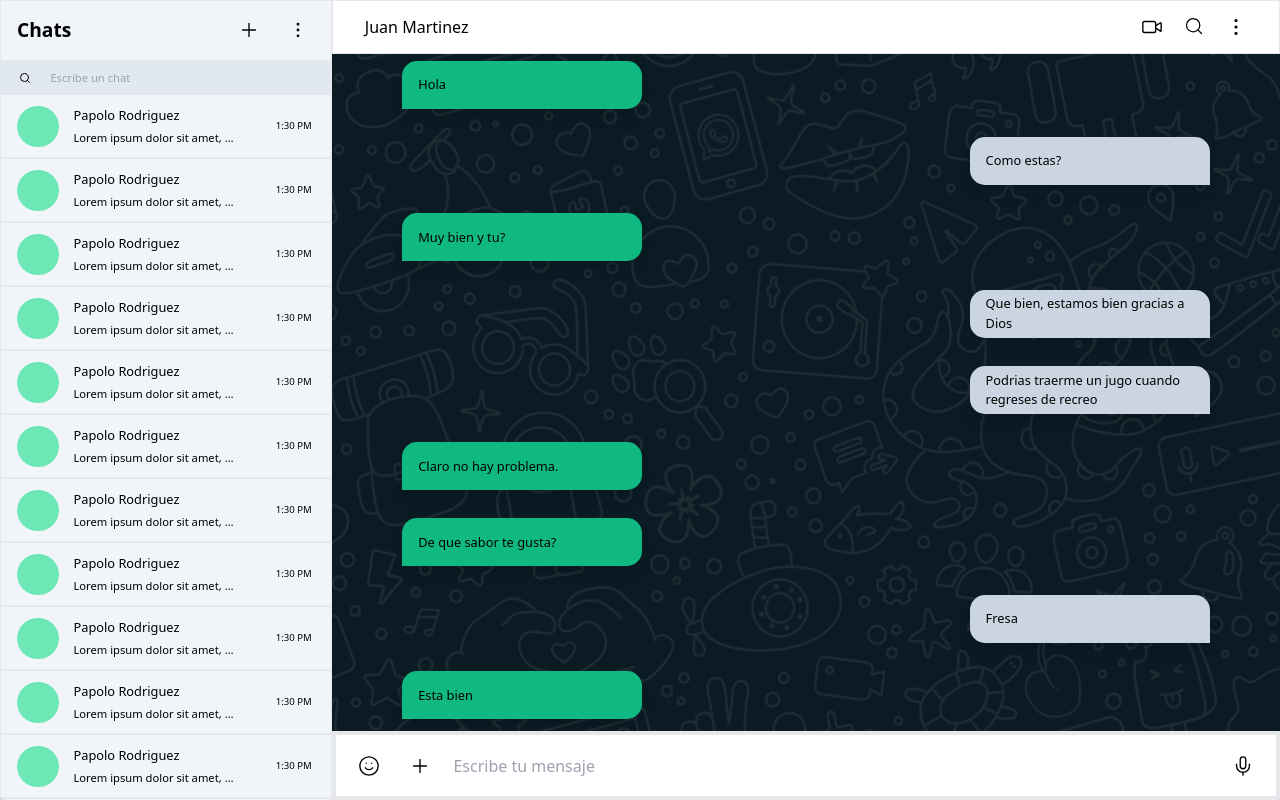
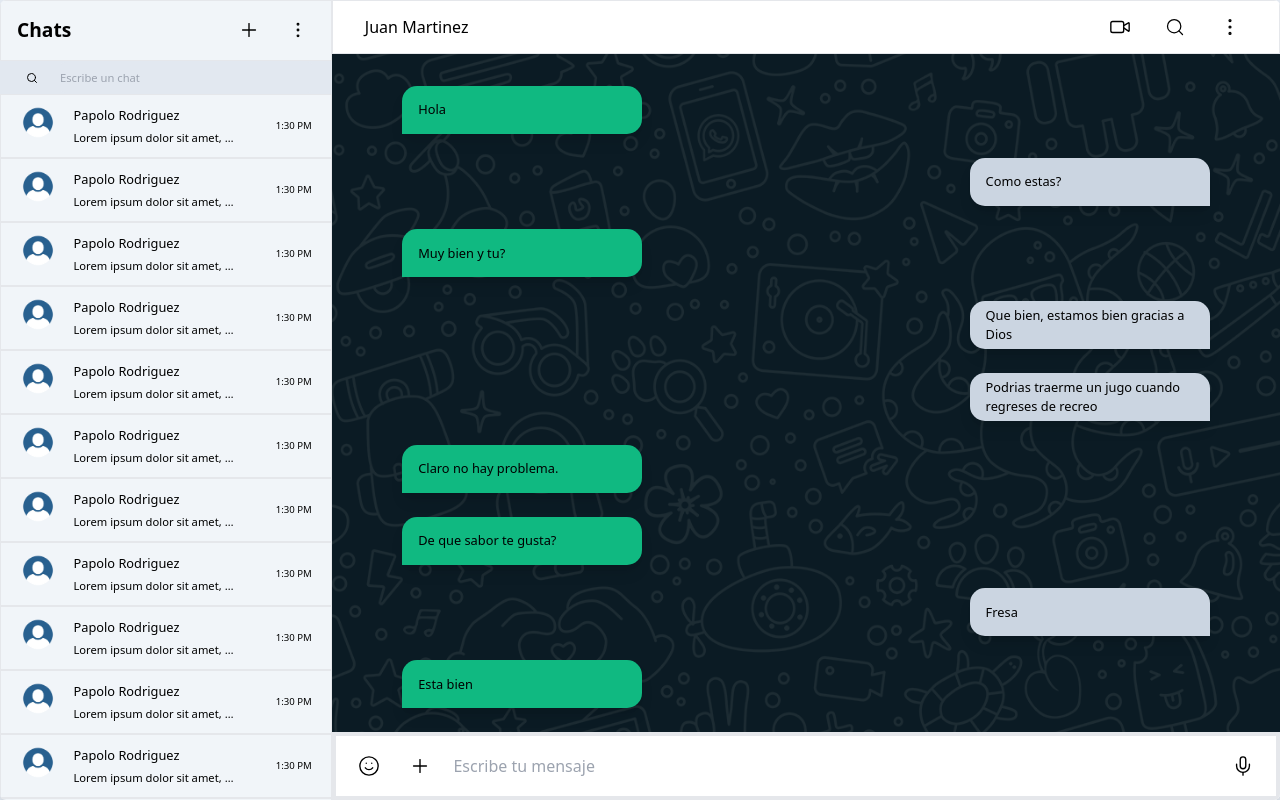
Before and after one commit to GuillermoTD/Keloke-APP, a React (Vite) app: page / in a window 1280 px wide. Both pictures are taken after a click on the element 164 px from the left and 126 px from the top of the page. Built offline with nearby package versions, Linux system fonts and the light colour scheme.

Commit message:
Se agrega funcionalidad de emojis y escritura

```diff
--- a/package.json
+++ b/package.json
@@ -11,6 +11,7 @@
   },
   "dependencies": {
     "autoprefixer": "^10.4.20",
+    "emoji-picker-react": "^4.12.0",
     "lucide-react": "^0.447.0",
     "postcss": "^8.4.47",
     "react": "^18.3.1",
--- a/src/components/ChatItem.tsx
+++ b/src/components/ChatItem.tsx
@@ -1,6 +1,6 @@
 import { useContext } from "react";
 import {ChatsContext} from "../contexts/ChatsContext"
-
+import UserImage from "../assets/userImage.png"
 
 const ChatItem = () => {
 
@@ -11,7 +11,9 @@ const ChatItem = () => {
       console.log("funcionó")
       changeScreen("ChatItem",{saludo:"test1"})
     }}>
-      <div className="w-[2.6rem] h-[2.6rem] bg-emerald-300 rounded-full text-[3px]"></div>
+      <div className="w-[2.6rem] h-[2.6rem] rounded-full text-[3px] overflow-hidden">
+          <img src={UserImage} alt="user-image" />
+      </div>
 
       <div className="flex items-center justify-between w-[80%] overflow-hidden">
         <div className="flex flex-col gap-[4px]">
--- a/src/components/Chatbox/ChatBox.jsx
+++ b/src/components/Chatbox/ChatBox.jsx
@@ -1,22 +1,41 @@
-import React from 'react'
+import React, { useState } from 'react'
 import "./Chatbox.css"
 import { Plus, Smile,Mic, Video, Search, EllipsisVertical } from 'lucide-react';
+import EmojiPicker from 'emoji-picker-react';
 
 const ChatBox = () => {
+const [showEmojiPicker, setShowEmojiPicker] = useState(false)
+const [emoji, setEmoji] = useState("")
+const [message, setMessage] = useState("")
+
+const handleEmojiClick = (emoji)=>{
+  setMessage(prevMessage => prevMessage + emoji)
+  console.log("emoji agregado")
+  console.log(message)
+}
+
   return (
     <div className="w-full h-full flex flex-col items-center">
         {/* Header */}
         <div className=" h-[4rem] w-full border-[0.118rem] bg-white flex items-center justify-between px-[2rem]">
             <p>Juan Martinez</p>
             <div className="flex gap-[1.3rem]">
+            <button className='ButtonIcon'>
               <Video size={22} strokeWidth={1.5} />
+            </button>
+
+            <button className='ButtonIcon'>
               <Search size={20} strokeWidth={1.5} />
+            </button>
+
+            <button className='ButtonIcon'>
               <EllipsisVertical  size={22} strokeWidth={1.5}/>
+            </button>
             </div>
         </div>
 
         {/* Chats */}
-        <div className="ChatsContainer w-full h-full bg-slate-200 flex flex-col gap-[2rem] p-[0.4rem] overflow-scroll overflow-x-hidden pb-[1rem]">
+        <div className="ChatsContainer w-full h-full bg-slate-200 flex flex-col gap-[2rem] p-[0.4rem] overflow-scroll overflow-x-hidden py-[2rem] ">
             <div className="Person1 ">
               <div className="MessagePerson1">
                 <p>Hola</p>
@@ -65,7 +84,6 @@ const ChatBox = () => {
               </div>
             </div>
 
-
             <div className="Person1 ">
               <div className="MessagePerson1">
                 <p>Esta bien</p>
@@ -74,9 +92,23 @@ const ChatBox = () => {
         </div>
 
         {/* Input */}
-        <div className="h-[5rem] w-full bg-white border-[4px] flex items-center px-[1rem] gap-[1rem]">
+        <div className="h-[5rem] w-full bg-white border-[4px] flex items-center px-[1rem] gap-[1rem] relative">
+          {/* Emojibox picker */}
+          {
+            showEmojiPicker ?
+            <EmojiPicker
+                  style={{position:"absolute", top:"-28rem",left:"-0.25em"}}
+                  width={"330px"}
+                  height={"450px"}
+                  onEmojiClick={(e)=>handleEmojiClick(e.emoji)}
+                  onBlur={()=>console.log("prueba de blur")}
+            />
+            : null
+          }
+
             <div className="flex gap-[1rem]">
-            <button className='ButtonIcon'>
+              <button className='ButtonIcon' onClick={()=>setShowEmojiPicker(!showEmojiPicker)} >
+
                 <Smile size={22} strokeWidth={1.5}/>
               </button>
 
@@ -84,7 +116,16 @@ const ChatBox = () => {
                 <Plus size={22} strokeWidth={1.5}/>
               </button>
             </div>
-            <input className="w-full h-full focus:outline-none" type="text" placeholder="Escribe tu mensaje" />
+
+              <input
+                  className="w-full h-full focus:outline-none"
+                  type="text"
+                  placeholder="Escribe tu mensaje"
+                  onFocus={()=>setShowEmojiPicker(false)}
+                  onChange={(e)=>setMessage(e.target.value)}
+                  value={message}
+              />
+
               <button className='ButtonIcon'>
                 <Mic size={22} strokeWidth={1.5}/>
               </button>
--- a/src/components/RightSide.jsx
+++ b/src/components/RightSide.jsx
@@ -13,7 +13,7 @@ const RightSide = () => {
 
   if (activeScreen == "ChatItem") {
     return (
-      <div className=" w-full h-full flex flex-col gap-[2rem]">
+      <div className=" w-full h-full flex flex-col gap-[2rem] ">
        <ChatBox/>
       </div>
     );
--- a/src/components/SidebarInput.jsx
+++ b/src/components/SidebarInput.jsx
@@ -5,13 +5,12 @@ import { Search } from 'lucide-react';
 const SidebarInput = () => {
   return (
     <div className="bg-slate-200 h-[2.1rem] w-full px-[1.2rem] flex items-center gap-[1rem]">
-        <button>
+        <button className='ButtonIcon'>
             <Search size={12} strokeWidth={2} />
         </button>
 
-        <input type="text" className=" bg-slate-200 text-[0.7rem] h-[90%] w-full bg-none border-none focus:outline-none rounded-md pl-[0.2rem]"
+        <input type="text" className=" bg-slate-200 text-[0.7rem] h-[90%] w-full bg-none border-none focus:outline-none rounded-md "
                 placeholder="Escribe un chat"
-
         />
     </div>
   )
--- a/src/index.css
+++ b/src/index.css
@@ -18,7 +18,7 @@ body{
 }
 
 .ButtonIcon:hover{
-  @apply bg-slate-200 transition-all ease-in-out duration-150;
+  @apply bg-slate-200 transition-all ease-in-out duration-150 rounded-md;
 }
 
 
```
Also changed, not shown: src/assets/userImage.png (added), 1 other file (tests, documents, lock files or other folders). Lines whose indentation alone changed are shown as unchanged.
